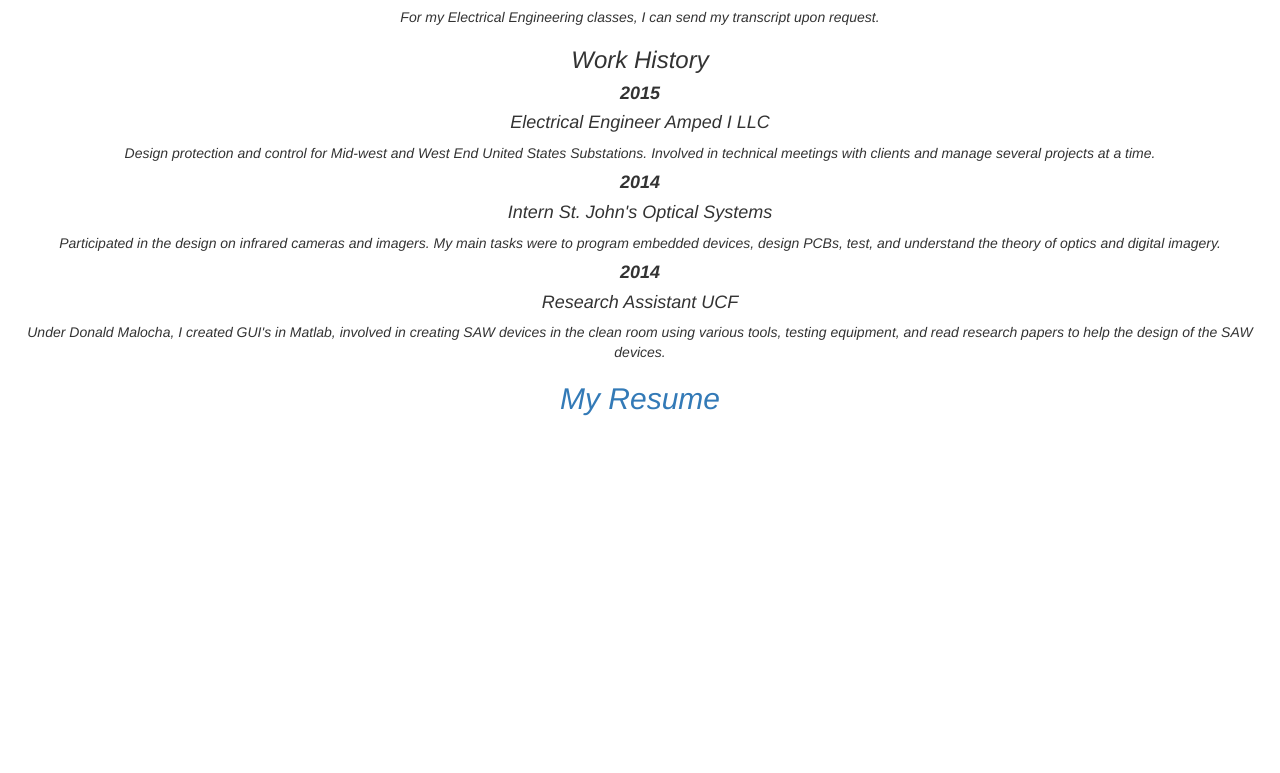
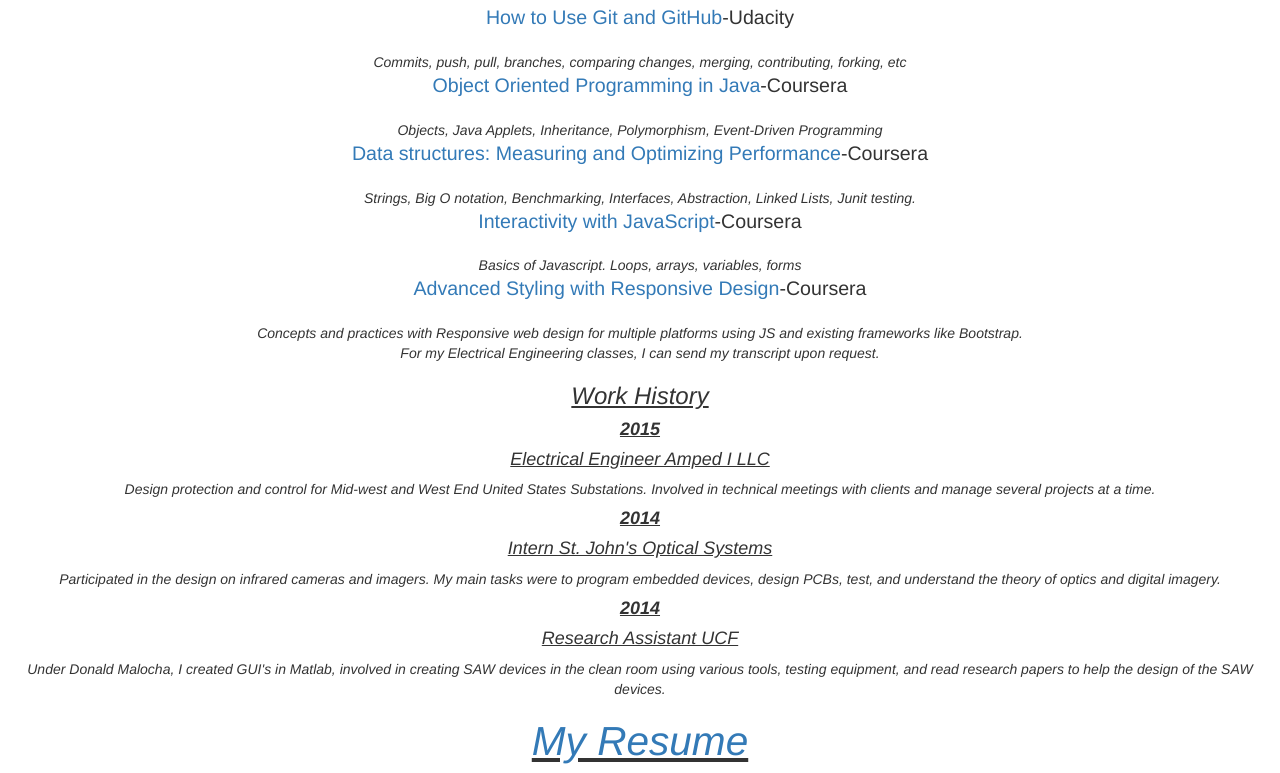
Before and after one commit to Rmacias91/Richie-ee.com, a plain HTML site: page aboutMe.html in a window 1280 px wide. Shown: the part 764-1537 px from the top of the page. Before the commit the page ends 1189 px from the top, so only its background shows below. Drawn offline with nearby package versions, Linux system fonts and the light colour scheme.

Commit message:
Formated Text in About me, need to add color

```diff
--- a/aboutMe.html
+++ b/aboutMe.html
@@ -10,7 +10,7 @@
 
 	</head>
 	<body>
-		<div class = "orangeBack">
+
 			<nav id="top" class = "navbar navbar-inverse navbar-fixed-top">
 				<div class = "container-fluid">
 					<div class = "navbar-header">
@@ -31,11 +31,11 @@
 				</div>
 			</nav>
 
-			<div class = "center centerText">
+			<div id ="title" class = "center centerText">
 				<h1>Website & Android Developer</h1>
 				<h2> Richard Macias</h2>
 			</div>
-		</div>
+
 		<div class = "orangeBack">
 			<h3> About me </h3>
 			<p>
@@ -46,7 +46,7 @@
 			</p>
 		</div>
 			<h3>Tools and Software Practices</h3>
-			<h4>Proficient in: </h4>
+			<h4>Proficient in</h4>
 			<ul>
 				<li>Java & Android</li>
 				<li>HTML,JavaScript,CSS,PHP, MYSQL</li>
@@ -61,25 +61,25 @@
 			<h3>Classes Taken</h3>
 			<h4> Relevant and Recent Classes taken in the past 6 months</h4>
 			<ul>
-				<li> <a href = "https://www.udacity.com/course/how-to-use-git-and-github--ud775">How to Use Git and GitHub</a>-Udacity</li>
+				<li class = "classes"> <a href = "https://www.udacity.com/course/how-to-use-git-and-github--ud775">How to Use Git and GitHub</a>-Udacity</li>
 					<ul>
-						<li>Commits, push, pull, branches, comparing changes, merging, contributing, forking, etc</li>
+						<li class = "classInfo">Commits, push, pull, branches, comparing changes, merging, contributing, forking, etc</li>
 					</ul>
-				<li><a href = "https://www.coursera.org/learn/object-oriented-java/home/info">Object Oriented Programming in Java</a>-Coursera</li>
+				<li class = "classes"><a href = "https://www.coursera.org/learn/object-oriented-java/home/info">Object Oriented Programming in Java</a>-Coursera</li>
 					<ul>
-						<li>Objects, Java Applets, Inheritance, Polymorphism, Event-Driven Programming</li>
+						<li class = "classInfo">Objects, Java Applets, Inheritance, Polymorphism, Event-Driven Programming</li>
 					</ul>
-				<li><a href = "https://www.coursera.org/learn/data-structures-optimizing-performance/">Data structures: Measuring and Optimizing Performance</a>-Coursera</li>
+				<li class = "classes"><a href = "https://www.coursera.org/learn/data-structures-optimizing-performance/">Data structures: Measuring and Optimizing Performance</a>-Coursera</li>
 					<ul>
-						<li> Strings, Big O notation, Benchmarking, Interfaces, Abstraction, Linked Lists, Junit testing.</li>
+						<li class= "classInfo"> Strings, Big O notation, Benchmarking, Interfaces, Abstraction, Linked Lists, Junit testing.</li>
 					</ul>
-				<li><a href= "https://www.coursera.org/learn/javascript/home/info"> Interactivity with JavaScript</a>-Coursera</li>
+				<li class = "classes"><a href= "https://www.coursera.org/learn/javascript/home/info"> Interactivity with JavaScript</a>-Coursera</li>
 					<ul>
-						<li>Basics of Javascript. Loops, arrays, variables, forms</li>
+						<li class= "classInfo">Basics of Javascript. Loops, arrays, variables, forms</li>
 					</ul>
-				<li><a href = "https://www.coursera.org/learn/responsivedesign/">Advanced Styling with Responsive Design</a>-Coursera</li>
+				<li class = "classes"><a href = "https://www.coursera.org/learn/responsivedesign/">Advanced Styling with Responsive Design</a>-Coursera</li>
 					<ul>
-						<li>Concepts and practices with Responsive web design for multiple platforms using JS and existing frameworks like Bootstrap.</li>
+						<li class= "classInfo">Concepts and practices with Responsive web design for multiple platforms using JS and existing frameworks like Bootstrap.</li>
 					</ul>
 			</ul>
 
@@ -102,7 +102,7 @@
 				</p>
 
 
-			<h2><a href = "./ResumeRichardMacias.pdf">My Resume</a></h2>
+			<h2 id = "resume"><a href = "./ResumeRichardMacias.pdf">My Resume</a></h2>
 		<div>
 
 	</body>
--- a/myStyleSheet.css
+++ b/myStyleSheet.css
@@ -8,8 +8,32 @@
 .centerText{
 	text-align:center;
 }
-p, h2, h3, h4{
+#title{
+margin-top: 13%;
+}
+body{
 	text-align:center;
+}
+ul{
+	display:inline;
+}
+
+li.classes{
+	font-size: 1.4em;
+}
+li.classInfo{
+	font-style: italic;
+}
+h1{
+	text-shadow;
+	color:orange;
+}
+#resume{
+	font-size: 2.9em;
+	text-decoration: underline;
+}
+h3,h4{
+	text-decoration: underline;
 }
 .orangeBack{
 	background-color:#C7D0D5;
@@ -27,7 +51,3 @@
 	padding-top: 20%;
 	padding-bottom: 20%;
 }
-h1{
-	text-shadow;
-	color:orange;
-}
```
